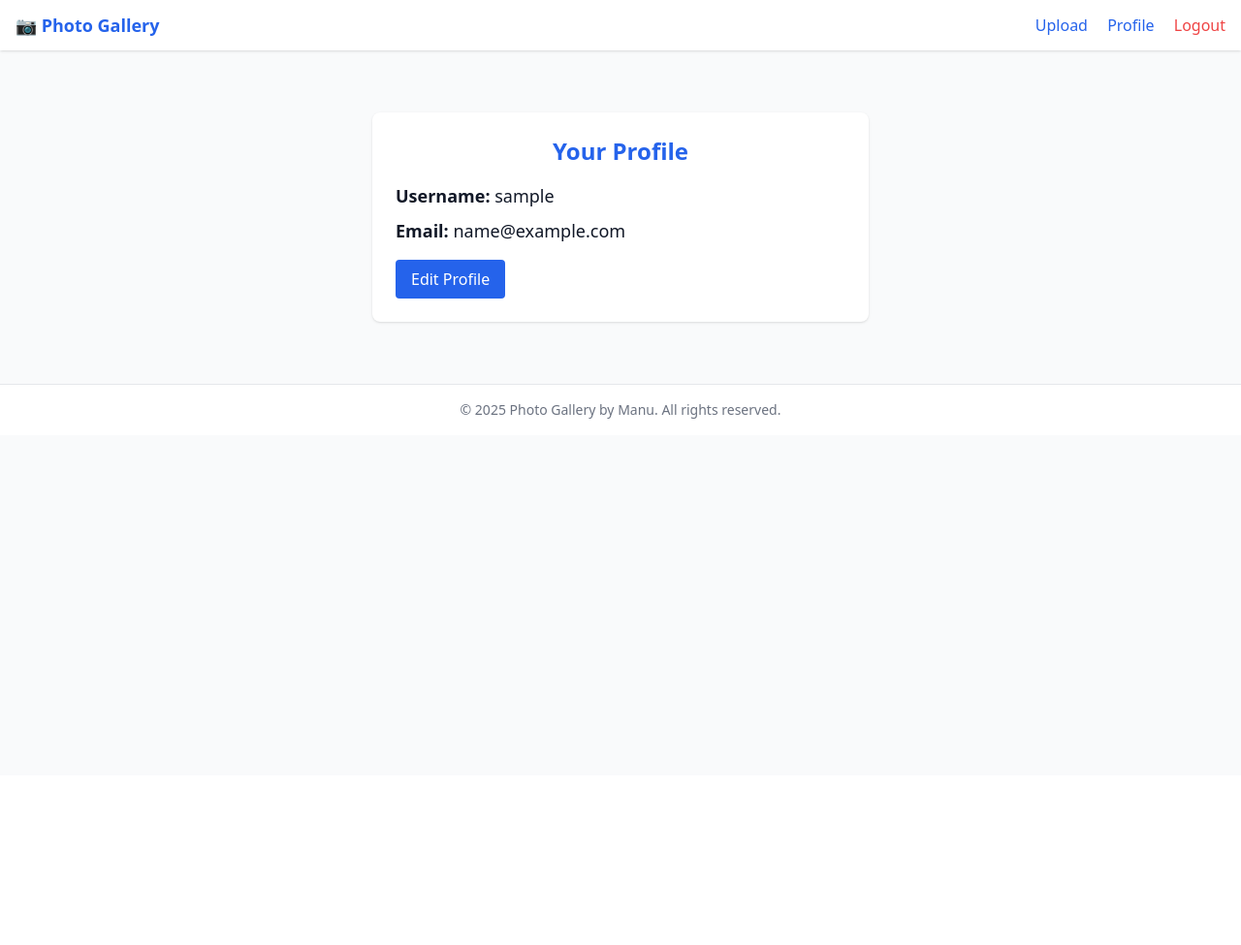
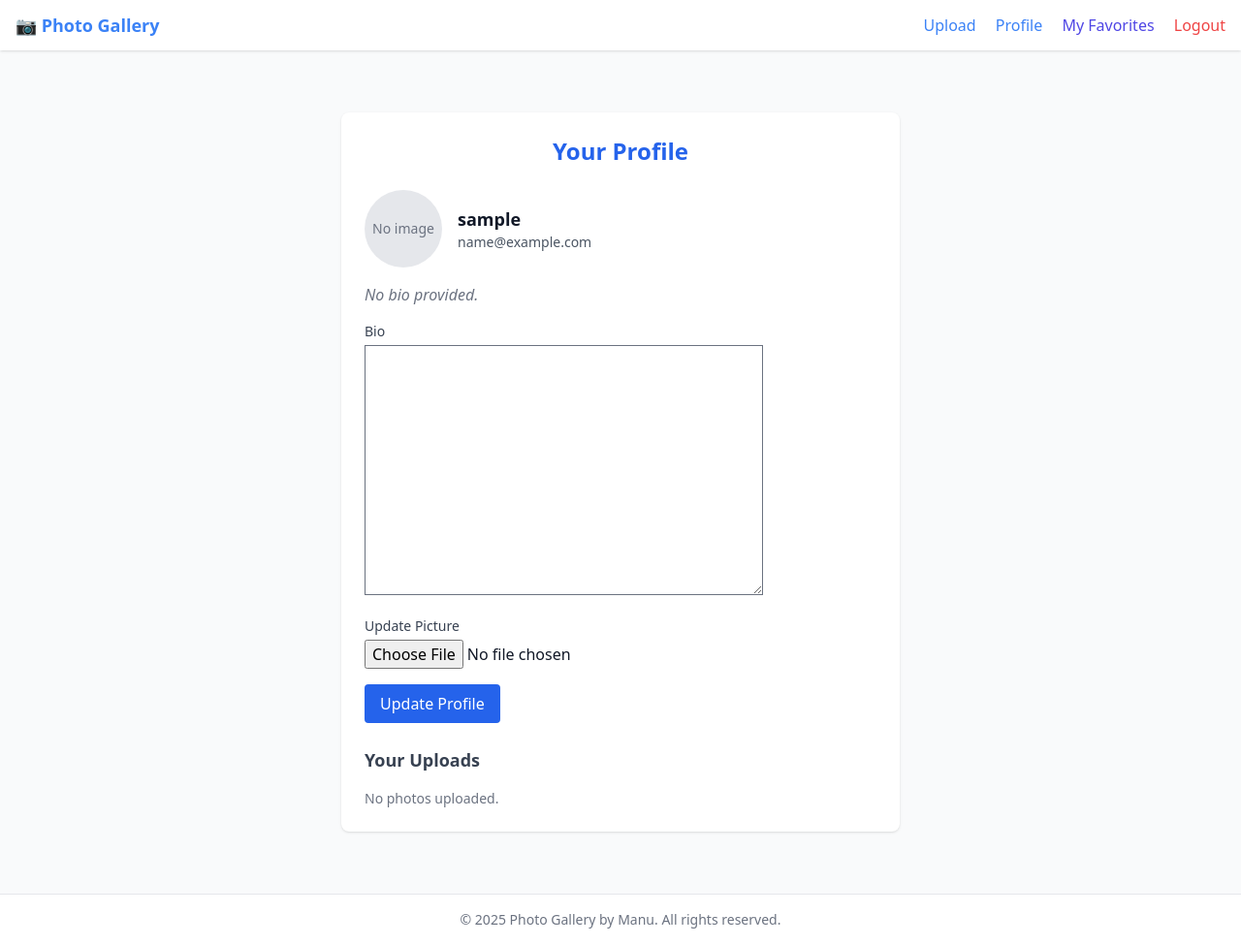
Before and after one commit to Manu-722/gallery, a Django app: page /users/profile/ in a window 1280 px wide. Shown: the whole page at 97% size. Before the commit the page ends 432 px from the top, so only its background shows below. Run offline with Django 5.2, Linux system fonts and the light colour scheme; the visitor is signed in with stand-in values (Sample User, id 1); data that the repository does not hold is empty; some libraries are stand-ins or nearby versions.

Commit message:
added favorites

```diff
--- a/gallery/templates/base.html
+++ b/gallery/templates/base.html
@@ -5,8 +5,21 @@
   <title>Photo Gallery App</title>
   <meta name="viewport" content="width=device-width, initial-scale=1">
 
-  <!-- ✅ Tailwind CDN -->
+  <!-- ✅ Tailwind CSS CDN -->
   <script src="https://cdn.tailwindcss.com?plugins=forms,typography,aspect-ratio,line-clamp"></script>
+
+  <!-- ✅ Optional: Tailwind Theme Customization -->
+  <script>
+    tailwind.config = {
+      theme: {
+        extend: {
+          colors: {
+            brand: '#3b82f6', // Blue 500
+          }
+        }
+      }
+    }
+  </script>
 
   {% block head %}{% endblock %}
 </head>
@@ -15,14 +28,15 @@
   <!-- ✅ Navbar -->
   <nav class="bg-white shadow">
     <div class="max-w-7xl mx-auto px-4 py-3 flex justify-between items-center">
-      <a href="{% url 'gallery:home' %}" class="text-lg font-bold text-blue-600">📷 Photo Gallery</a>
+      <a href="{% url 'gallery:home' %}" class="text-lg font-bold text-brand">📷 Photo Gallery</a>
       <div class="space-x-4">
         {% if user.is_authenticated %}
-          <a href="{% url 'gallery:upload' %}" class="text-blue-600 hover:underline">Upload</a>
-          <a href="{% url 'users:profile' %}" class="text-blue-600 hover:underline">Profile</a>
+          <a href="{% url 'gallery:upload' %}" class="text-brand hover:underline">Upload</a>
+          <a href="{% url 'users:profile' %}" class="text-brand hover:underline">Profile</a>
+          <a href="{% url 'users:favorites' %}" class="text-indigo-600 hover:underline">My Favorites</a>
           <a href="{% url 'users:logout' %}" class="text-red-500 hover:underline">Logout</a>
         {% else %}
-          <a href="{% url 'users:login' %}" class="text-blue-600 hover:underline">Login</a>
+          <a href="{% url 'users:login' %}" class="text-brand hover:underline">Login</a>
           <a href="{% url 'users:signup' %}" class="text-green-600 hover:underline">Signup</a>
         {% endif %}
       </div>
--- a/gallery/templates/profile.html
+++ b/gallery/templates/profile.html
@@ -1,16 +1,66 @@
 {% extends "base.html" %}
 
 {% block content %}
-<div class="max-w-lg mx-auto mt-10 bg-white p-6 rounded-lg shadow">
-  <h2 class="text-2xl font-bold text-center text-blue-600 mb-4">Your Profile</h2>
-  <p class="text-lg mb-2">
-    <span class="font-semibold">Username:</span> {{ user.username }}
-  </p>
-  <p class="text-lg mb-4">
-    <span class="font-semibold">Email:</span> {{ user.email }}
-  </p>
-  <a href="{% url 'users:edit_profile' %}" class="inline-block bg-blue-600 text-white py-2 px-4 rounded hover:bg-blue-700 transition">
-    Edit Profile
-  </a>
+<div class="max-w-xl mx-auto mt-10 bg-white p-6 rounded-lg shadow">
+  <h2 class="text-2xl font-bold text-blue-600 mb-6 text-center">Your Profile</h2>
+
+  <div class="flex items-center gap-4 mb-4">
+    {% if user.profile_picture %}
+      <img src="{{ user.profile_picture.url }}" alt="Profile Picture" class="w-20 h-20 rounded-full object-cover border">
+    {% else %}
+      <div class="w-20 h-20 rounded-full bg-gray-200 flex items-center justify-center text-gray-500">
+        <span class="text-sm">No image</span>
+      </div>
+    {% endif %}
+    <div>
+      <p class="text-lg font-semibold">{{ user.username }}</p>
+      <p class="text-sm text-gray-600">{{ user.email }}</p>
+    </div>
+  </div>
+
+  {% if user.bio %}
+    <p class="mb-4 text-gray-700"><span class="font-semibold">Bio:</span> {{ user.bio }}</p>
+  {% else %}
+    <p class="mb-4 text-gray-500 italic">No bio provided.</p>
+  {% endif %}
+
+  <form method="post" enctype="multipart/form-data" class="space-y-4 mb-6">
+    {% csrf_token %}
+    {{ update_form.non_field_errors }}
+
+    <div>
+      <label class="block text-sm font-medium text-gray-700 mb-1">Bio</label>
+      {{ update_form.bio }}
+    </div>
+    <div>
+      <label class="block text-sm font-medium text-gray-700 mb-1">Update Picture</label>
+      {{ update_form.profile_picture }}
+    </div>
+    <button type="submit" class="py-2 px-4 bg-blue-600 text-white rounded hover:bg-blue-700 transition">Update Profile</button>
+  </form>
+
+  <h3 class="text-lg font-semibold mb-4 text-gray-700">Your Uploads</h3>
+  <div class="grid grid-cols-2 gap-4">
+    {% for photo in uploads %}
+      <a href="{% url 'gallery:detail' photo.id %}" class="block rounded shadow hover:scale-105 transition overflow-hidden">
+        <img src="{{ photo.image.url }}" alt="{{ photo.title }}" class="w-full h-32 object-cover">
+        <div class="px-2 py-1 text-sm text-gray-700 truncate">{{ photo.title }}</div>
+      </a>
+    {% empty %}
+      <p class="text-sm text-gray-500">No photos uploaded.</p>
+    {% endfor %}
+  </div>
+
+  {% if is_paginated %}
+    <div class="mt-6 flex justify-center gap-2 text-sm">
+      {% if page_obj.has_previous %}
+        <a href="?page={{ page_obj.previous_page_number }}" class="px-3 py-1 bg-gray-100 rounded hover:bg-gray-200">&larr; Prev</a>
+      {% endif %}
+      <span class="px-3 py-1 text-gray-600">Page {{ page_obj.number }} of {{ page_obj.paginator.num_pages }}</span>
+      {% if page_obj.has_next %}
+        <a href="?page={{ page_obj.next_page_number }}" class="px-3 py-1 bg-gray-100 rounded hover:bg-gray-200">Next &rarr;</a>
+      {% endif %}
+    </div>
+  {% endif %}
 </div>
 {% endblock %}
--- a/photos/models.py
+++ b/photos/models.py
@@ -14,6 +14,8 @@ class Photo(models.Model):
     description = models.TextField(blank=True)
     tags = models.ManyToManyField(Tag, blank=True)
     uploaded_at = models.DateTimeField(auto_now_add=True)
+    favorites = models.ManyToManyField(settings.AUTH_USER_MODEL, related_name='favorite_photos', blank=True)
+
 
     def __str__(self):
         return self.title
--- a/users/urls.py
+++ b/users/urls.py
@@ -10,4 +10,5 @@ urlpatterns = [
     path('profile/', views.profile_view, name='profile'),
     path('profile/edit/', views.edit_profile_view, name='edit_profile'),
     path('password/', views.change_password_view, name='password_change'),
+    path('favorites/', views.favorites_view, name='favorites'),
 ]
--- a/users/views.py
+++ b/users/views.py
@@ -4,6 +4,9 @@ from django.contrib.auth.forms import AuthenticationForm, PasswordChangeForm
 from django.shortcuts import render, redirect
 from django.contrib.auth import get_user_model
 from .forms import SignUpForm, ProfileUpdateForm
+from photos.models import Photo
+from django.core.paginator import Paginator
+
 
 User = get_user_model()
 
@@ -29,7 +32,24 @@ def logout_view(request):
 
 @login_required
 def profile_view(request):
-    return render(request, 'profile.html')
+    user = request.user
+    uploads = Photo.objects.filter(user=user).order_by('-uploaded_at')
+    paginator = Paginator(uploads, 6)
+    page_number = request.GET.get("page")
+    page_obj = paginator.get_page(page_number)
+
+    update_form = ProfileUpdateForm(request.POST or None, request.FILES or None, instance=user)
+    if request.method == 'POST' and update_form.is_valid():
+        update_form.save()
+        return redirect('users:profile')
+
+    return render(request, 'profile.html', {
+        'update_form': update_form,
+        'uploads': page_obj,
+        'is_paginated': page_obj.has_other_pages(),
+        'page_obj': page_obj,
+    })
+
 
 @login_required
 def edit_profile_view(request):
@@ -46,3 +66,15 @@ def change_password_view(request):
         form.save()
         return redirect('users:profile')
     return render(request, 'password_change.html', {'form': form})
+@login_required
+def favorites_view(request):
+    favorites = request.user.favorite_photos.all().order_by('-uploaded_at')
+    paginator = Paginator(favorites, 6)
+    page_number = request.GET.get("page")
+    page_obj = paginator.get_page(page_number)
+
+    return render(request, 'favorites.html', {
+        'favorites': page_obj,
+        'is_paginated': page_obj.has_other_pages(),
+        'page_obj': page_obj,
+    })
```
Also changed, not shown: gallery/templates/favorites.html (added, +30 -0 lines), photos/migrations/0004_photo_favorites.py (added).
